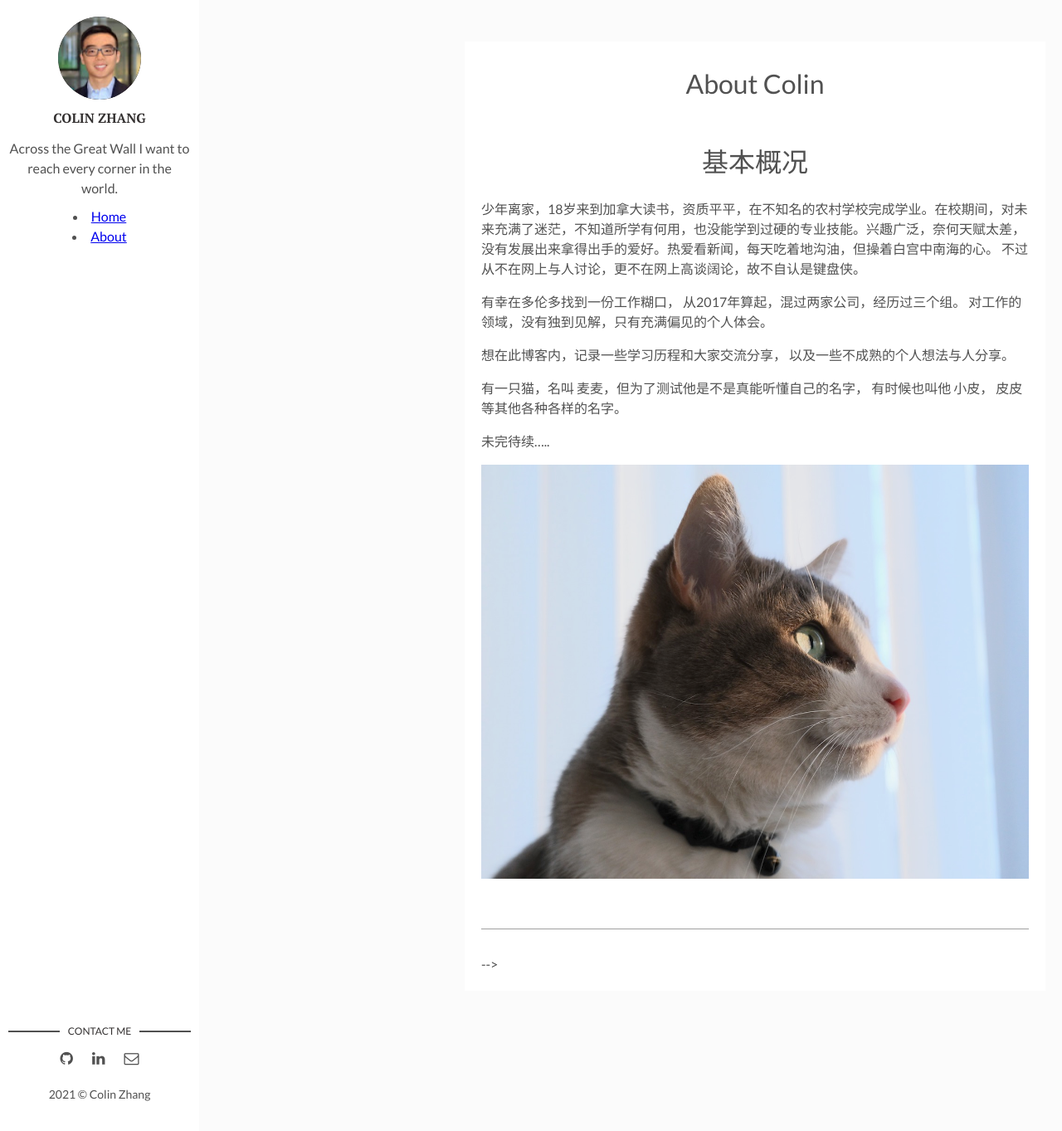
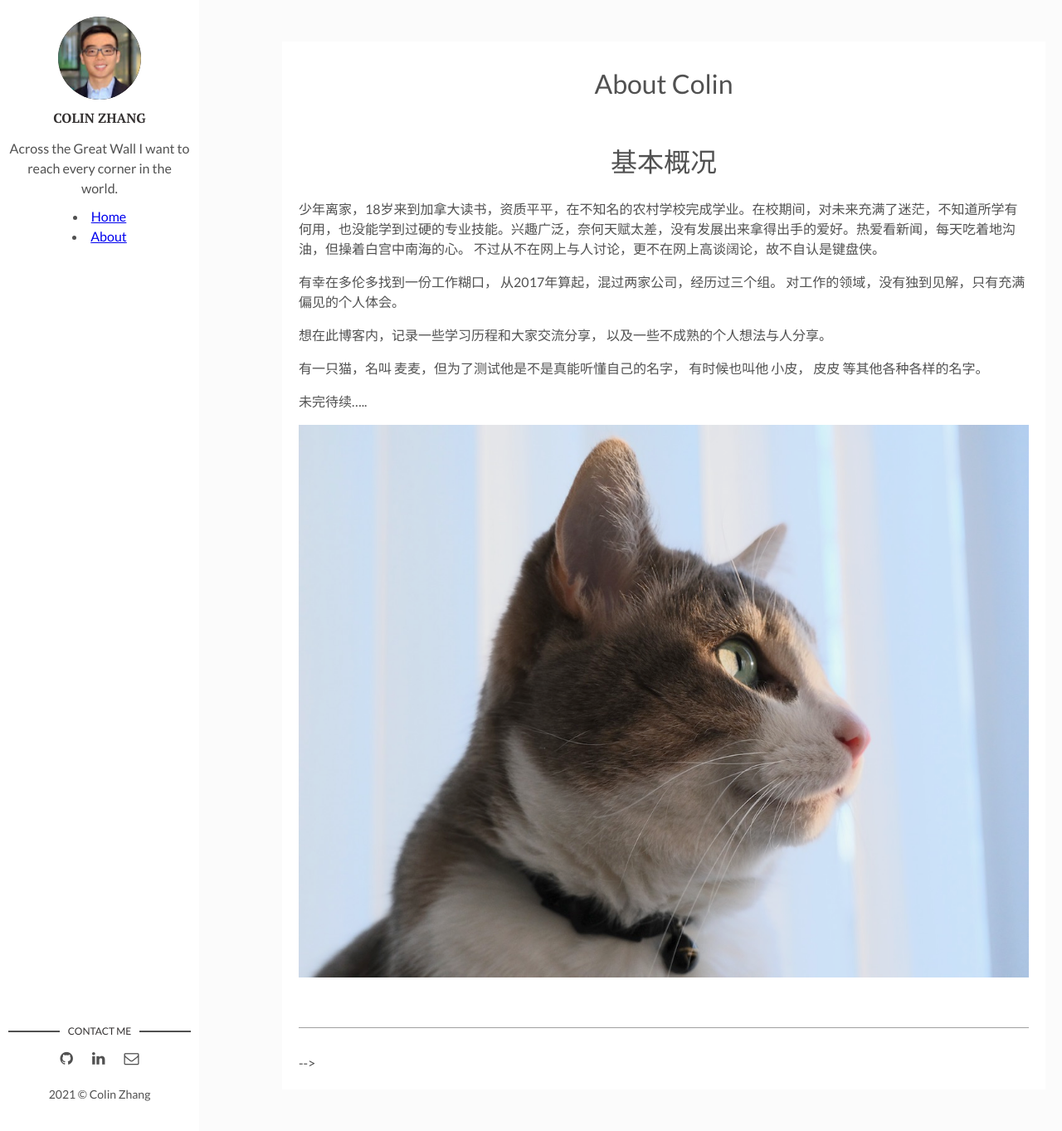
Before and after one commit to colinjuntaozhang/colinjuntaozhang.github.io, a Jekyll site: the page built from about.md, in a window 1280 px wide and 1363 px high. Shown: the whole window at 83% size. Built offline with Jekyll 4.4.1, drawn with Linux system fonts in a browser that asks for light colours.

Commit message:
modify the about me page

```diff
--- a/_config.yml
+++ b/_config.yml
@@ -4,7 +4,6 @@ description: > # this means to ignore newlines until "baseurl:"
   line in _config.yml. It will appear in your document head meta (for
   Google search results) and in your feed.xml site description.
 permalink: ':title/'
-include: ["_pages"]
 baseurl: "" # the subpath of your site, e.g. /blog
 url: ""  # the base hostname & protocol for your site, e.g. http://example.com
 site-twitter: #if your site has a twitter account, enter it here
--- a/assets/css/main.css
+++ b/assets/css/main.css
@@ -776,8 +776,8 @@ body {
   font-family: 'Lato', sans-serif;
   color: #515151;
   background-color: #fbfbfb;
-  margin: 0 auto;
-  margin-left: 300px;
+  margin: auto;
+  margin-left: 80px;
   padding: 30px 0;
   -webkit-font-smoothing: antialiased;
   -moz-osx-font-smoothing: grayscale;
```
Also changed, not shown: about.md (renamed from _pages/about.md).
